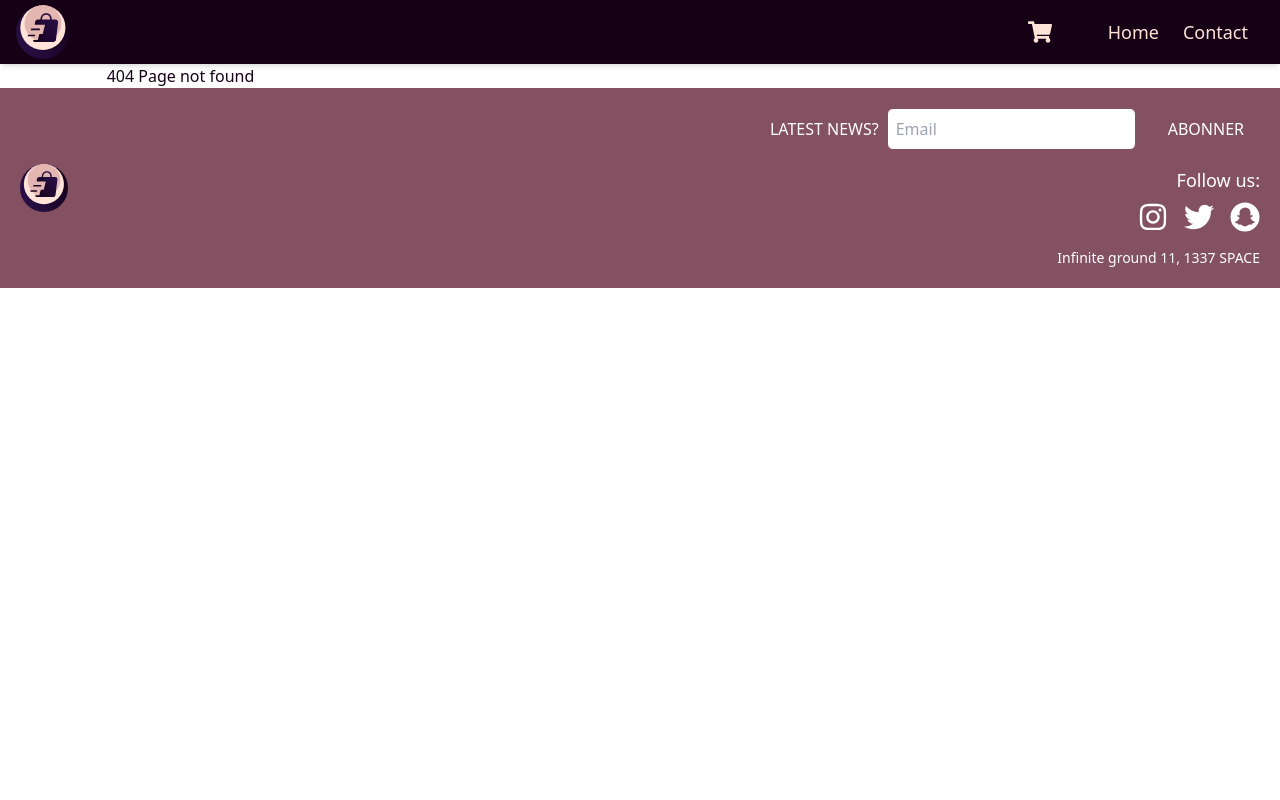
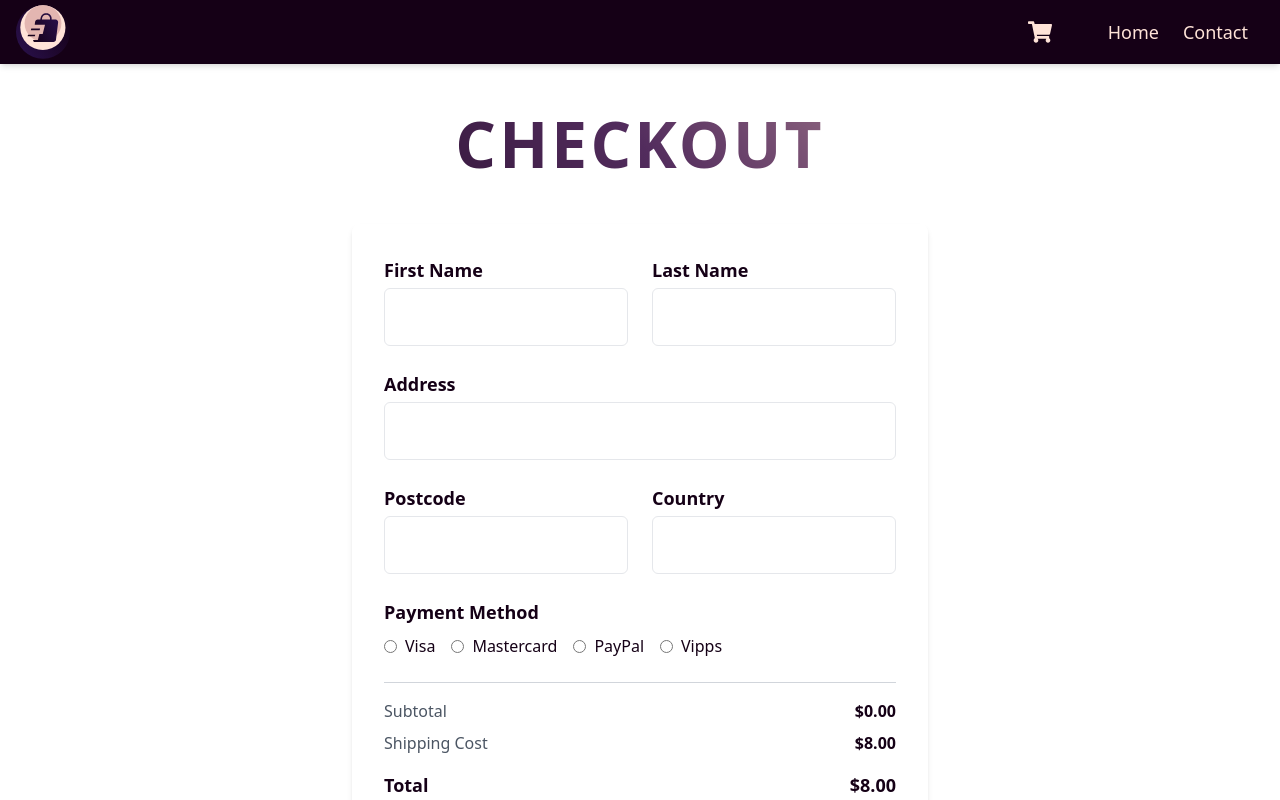
Before and after one commit to jonhavbra87/fef-ca, a React (Vite) app: page /checkoutpage in a window 1280 px wide. Before the commit this address had no page. Shown: the top 800 px of the page. Built offline with nearby package versions, Linux system fonts and the light colour scheme.

Commit message:
add chekoutpage

```diff
--- a/src/App.tsx
+++ b/src/App.tsx
@@ -7,7 +7,8 @@ import ProductDetails from './pages/ProductDetails';
 import Contact from './pages/Contact';
 import CartPage from './pages/CartPage';
 import NotFound from './pages/NotFound';
-import CheckoutSuccess from './pages/CheckoutSuccess';
+//import CheckoutSuccess from './pages/CheckoutSuccess';
+import CheckoutPage from './pages/CheckoutPage';
 
 function App() {
   return (
@@ -18,7 +19,7 @@ function App() {
           <Route path="product/:id" element={<ProductDetails />} />
           <Route path="contact" element={<Contact />} />
           <Route path="cart" element={<CartPage />} />
-          <Route path="checkoutsuccess" element={<CheckoutSuccess />} />
+          <Route path="checkoutpage" element={<CheckoutPage />} />
           <Route path="*" element={<NotFound />} />
         </Route>
       </Routes>
--- a/src/pages/CartPage/index.tsx
+++ b/src/pages/CartPage/index.tsx
@@ -13,7 +13,6 @@ function CartPage() {
   const handleCouponChange = (e: React.ChangeEvent<HTMLInputElement>) => setCouponCode(e.target.value);
   const subtotal = items.reduce((total, item) => total + item.discountedPrice, 0);
   const shippingCost = 8; // Eksempelverdi
-  const tax = 0; // Eksempelverdi, kan utvides for skatteregning
 
   return (
     <div className='mx-auto'>
@@ -43,13 +42,10 @@ function CartPage() {
           <span className="text-gray-600">Shipping Cost</span>
           <span className="font-bold">${shippingCost.toFixed(2)}</span>
         </div>
-        <div className="flex justify-between mb-2">
-          <span className="text-gray-600">Tax</span>
-          <span className="font-bold">${tax.toFixed(2)}</span>
-        </div>
+
         <div className="flex justify-between text-lg font-bold mt-4">
           <span>Total</span>
-          <span>${(subtotal + shippingCost + tax).toFixed(2)}</span>
+          <span>${(subtotal + shippingCost).toFixed(2)}</span>
         </div>
       </div>
 
@@ -71,7 +67,7 @@ function CartPage() {
         </button>
       </div>
 
-      <Link to="/checkoutsuccess">
+      <Link to="/checkoutpage">
         <GradientButton>Place order</GradientButton>
       </Link>
     </div>
--- /dev/null
+++ b/src/pages/CheckoutPage/index.tsx
@@ -0,0 +1,176 @@
+import { yupResolver } from '@hookform/resolvers/yup';
+import { useForm } from 'react-hook-form';
+import * as yup from 'yup';
+
+import { useCartStore } from "../../store/cartStore";
+import { GradientButton } from "../../styles/GradientButton";
+import GradientHeading from "../../styles/GradientHeading";
+
+
+const schema = yup.object({
+  firstName: yup
+    .string()
+    .min(3, 'Your first name should be at least 3 characters.')
+    .required('Please enter your first name'),
+  lastName: yup
+    .string()
+    .min(3, 'Your last name should be at least 3 characters.')
+    .required('Please enter your last name'),
+  address: yup
+    .string()
+    .min(5, 'Your address should be at least 5 characters.')
+    .required('Please enter your address'),
+  postcode: yup
+    .string()
+    .min(4, 'Your postcode should be at least 4 characters.')
+    .required('Please enter your postcode'),
+  country: yup
+    .string()
+    .required('Please enter your country'),
+  email: yup
+    .string()
+    .email('Please enter a valid email address')
+    .required('Please enter your email address'),
+  paymentMethod: yup
+    .string()
+    .required('Please select a payment method'),
+}).required();
+
+
+type FormData = yup.InferType<typeof schema>;
+
+
+function CheckoutPage() {
+
+    const { items } = useCartStore();
+    const subtotal = items.reduce((total, item) => total + item.discountedPrice, 0);
+    const shippingCost = 8; // Eksempelverdi
+
+    const {
+        register,
+        handleSubmit,
+        formState: { errors },
+        reset,
+        } = useForm<FormData>({
+        resolver: yupResolver(schema),
+    });
+
+    function onSubmit(data: FormData) {
+        console.log(data);
+        alert('Your order has been placed!');
+        reset();
+      }
+
+    return (
+      <div className='mx-auto'>
+
+          <GradientHeading>Checkout</GradientHeading>
+
+    <form
+        onSubmit={handleSubmit(onSubmit)}
+        className="mt-8 space-y-6 p-8 max-w-xl mx-auto rounded-lg shadow-md"
+      >
+        {/* Personlig informasjon */}
+        <div className="grid grid-cols-1 gap-6 md:grid-cols-2 lg:grid-cols-2">
+          <div className="flex flex-col">
+            <label htmlFor="firstName" className="mb-1 font-semibold text-lg">First Name</label>
+            <input
+              id="firstName"
+              {...register('firstName')}
+              className="border text-black p-4 rounded-md focus:outline-none focus:ring-2 focus:ring-rosewood"
+            />
+            {errors.firstName && <p className="mt-1 text-sm text-red-600">{errors.firstName.message}</p>}
+          </div>
+
+          <div className="flex flex-col">
+            <label htmlFor="lastName" className="mb-1 font-semibold  text-lg">Last Name</label>
+            <input
+              id="lastName"
+              {...register('lastName')}
+              className="border text-black p-4 rounded-md focus:outline-none focus:ring-2 focus:ring-rosewood"
+            />
+            {errors.lastName && <p className="mt-1 text-sm text-red-600">{errors.lastName.message}</p>}
+          </div>
+        </div>
+
+        <div className="flex flex-col">
+          <label htmlFor="address" className="mb-1 font-semibold  text-lg">Address</label>
+          <input
+            id="address"
+            {...register('address')}
+            className="border text-black p-4 rounded-md focus:outline-none focus:ring-2 focus:ring-rosewood"
+          />
+          {errors.address && <p className="mt-1 text-sm text-red-600">{errors.address.message}</p>}
+        </div>
+
+        <div className="grid grid-cols-1 gap-6 md:grid-cols-2 lg:grid-cols-2">
+          <div className="flex flex-col">
+            <label htmlFor="postcode" className="mb-1 font-semibold  text-lg">Postcode</label>
+            <input
+              id="postcode"
+              {...register('postcode')}
+              className="border text-black p-4 rounded-md focus:outline-none focus:ring-2 focus:ring-rosewood"
+            />
+            {errors.postcode && <p className="mt-1 text-sm text-red-600">{errors.postcode.message}</p>}
+          </div>
+
+          <div className="flex flex-col">
+            <label htmlFor="country" className="mb-1 font-semibold  text-lg">Country</label>
+            <input
+              id="country"
+              {...register('country')}
+              className="border text-black p-4 rounded-md focus:outline-none focus:ring-2 focus:ring-rosewood"
+            />
+            {errors.country && <p className="mt-1 text-sm text-red-600">{errors.country.message}</p>}
+          </div>
+        </div>
+
+        {/* Valg av betalingsmetode */}
+        <div className="flex flex-col">
+          <label className="mb-2 font-semibold  text-lg">Payment Method</label>
+          <div className="flex flex-wrap gap-4">
+            {['Visa', 'Mastercard', 'PayPal', 'Vipps'].map((method) => (
+              <label key={method} className="flex items-center gap-2">
+                <input
+                  type="radio"
+                  value={method}
+                  {...register('paymentMethod')}
+                  className="text-rosewood focus:ring-rosewood"
+                />
+                {method}
+              </label>
+            ))}
+          </div>
+          {errors.paymentMethod && (
+            <p className="mt-1 text-sm text-red-600">{errors.paymentMethod.message}</p>
+          )}
+        </div>
+
+        {/* Kostnadsoversikt */}
+        <div className=" border-t border-gray-300 pt-4 mb-6">
+          <div className="flex justify-between mb-2">
+            <span className="text-gray-600">Subtotal</span>
+            <span className="font-bold">${subtotal.toFixed(2)}</span>
+          </div>
+          <div className="flex justify-between mb-2">
+            <span className="text-gray-600">Shipping Cost</span>
+            <span className="font-bold">${shippingCost.toFixed(2)}</span>
+          </div>
+
+          <div className="flex justify-between text-lg font-bold mt-4">
+            <span>Total</span>
+            <span>${(subtotal + shippingCost).toFixed(2)}</span>
+          </div>
+        </div>
+
+        {/* Order Button */}
+        <GradientButton type="submit" className="w-full py-4">
+          Place Order
+        </GradientButton>
+      </form>
+    </div>
+    );
+
+  }
+
+  export default CheckoutPage;
```
